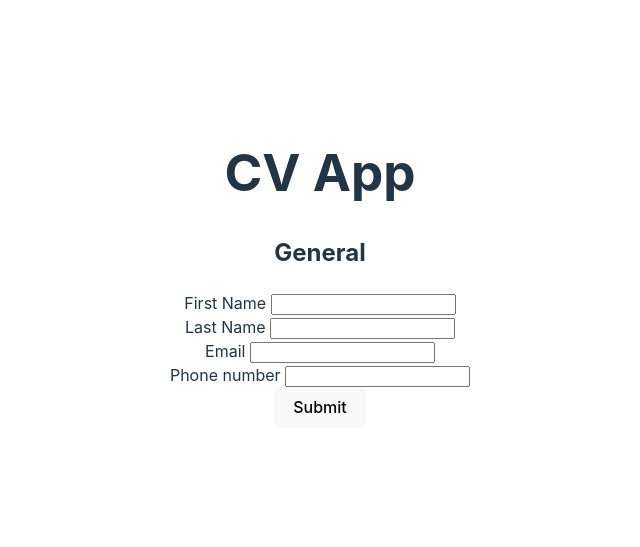
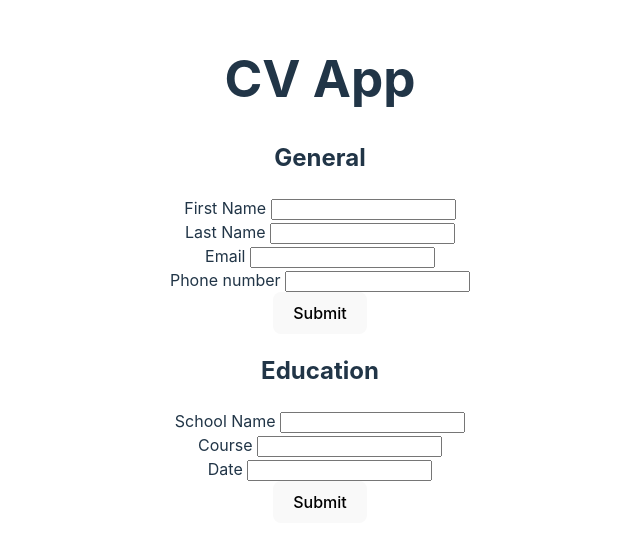
Before and after one commit to nofxboy1234/cv-app, a React (Vite) app: page / in a window 1280 px wide. Shown: the part 131-678 px from the top of the page, without its empty margins (320-960 px from the left). Built offline with nearby package versions, Linux system fonts and the light colour scheme.

Commit message:
Add Education component

```diff
--- a/src/App.jsx
+++ b/src/App.jsx
@@ -1,11 +1,13 @@
 import './App.css';
 import General from './components/General';
+import Education from './components/Education';
 
 function App() {
   return (
     <>
       <h1>CV App</h1>
       <General />
+      <Education />
     </>
   );
 }
--- /dev/null
+++ b/src/components/Education.jsx
@@ -0,0 +1,72 @@
+import { useState } from 'react';
+
+export default function Education() {
+  const [schoolName, setSchoolName] = useState('');
+  const [course, setCourse] = useState('');
+  const [date, setDate] = useState('');
+  const [isSubmitted, setIsSubmitted] = useState(false);
+
+  function submit(e) {
+    e.preventDefault();
+    setIsSubmitted(true);
+  }
+
+  function edit(e) {
+    e.preventDefault();
+    setIsSubmitted(false);
+  }
+
+  const heading = <h2>Education</h2>;
+
+  if (isSubmitted) {
+    return (
+      <>
+        {heading}
+        <div>{schoolName}</div>
+        <div>{course}</div>
+        <div>{date}</div>
+        <form onSubmit={edit}>
+          <button type="submit">Edit</button>
+        </form>
+      </>
+    );
+  }
+
+  return (
+    <>
+      {heading}
+      <form onSubmit={submit}>
+        <div>
+          <label htmlFor="school-name">School Name </label>
+          <input
+            type="text"
+            id="school-name"
+            value={schoolName}
+            onChange={(e) => setSchoolName(e.target.value)}
+          />
+        </div>
+        <div>
+          <label htmlFor="course">Course </label>
+          <input
+            type="text"
+            id="course"
+            value={course}
+            onChange={(e) => setCourse(e.target.value)}
+          />
+        </div>
+        <div>
+          <label htmlFor="date">Date </label>
+          <input
+            type="text"
+            id="date"
+            value={date}
+            onChange={(e) => setDate(e.target.value)}
+          />
+        </div>
+        <div>
+          <button type="submit">Submit</button>
+        </div>
+      </form>
+    </>
+  );
+}
--- a/src/components/General.jsx
+++ b/src/components/General.jsx
@@ -17,9 +17,12 @@ export default function General() {
     setIsSubmitted(false);
   }
 
+  const heading = <h2>General</h2>;
+
   if (isSubmitted) {
     return (
       <>
+        {heading}
         <div>{firstName}</div>
         <div>{lastName}</div>
         <div>{email}</div>
@@ -33,8 +36,7 @@ export default function General() {
 
   return (
     <>
-      <div>
-        <h2>General</h2>
+      {heading}
       <form onSubmit={submit}>
         <div>
           <label htmlFor="first-name">First Name </label>
@@ -76,7 +78,6 @@ export default function General() {
           <button type="submit">Submit</button>
         </div>
       </form>
-      </div>
     </>
   );
 }
```
Lines whose indentation alone changed are shown as unchanged.
